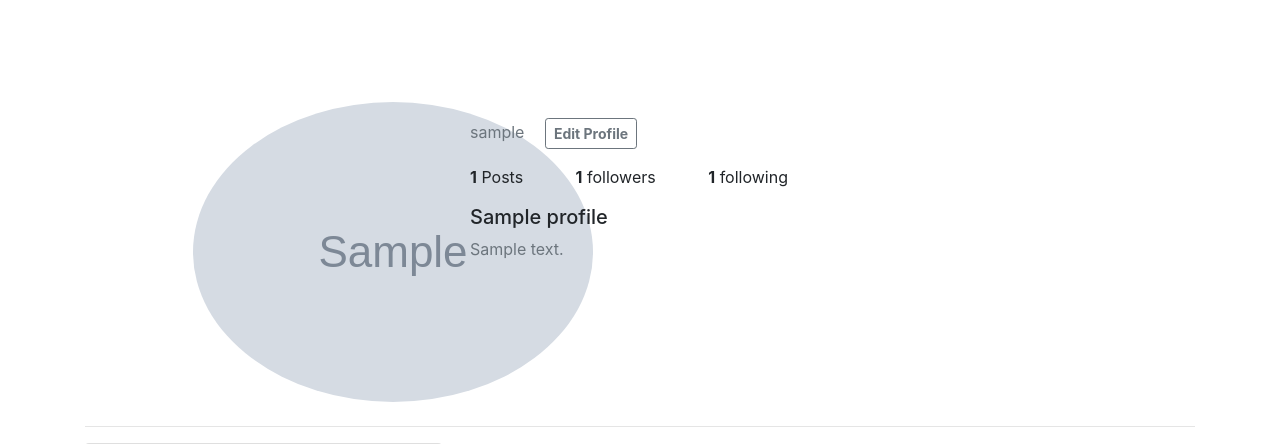
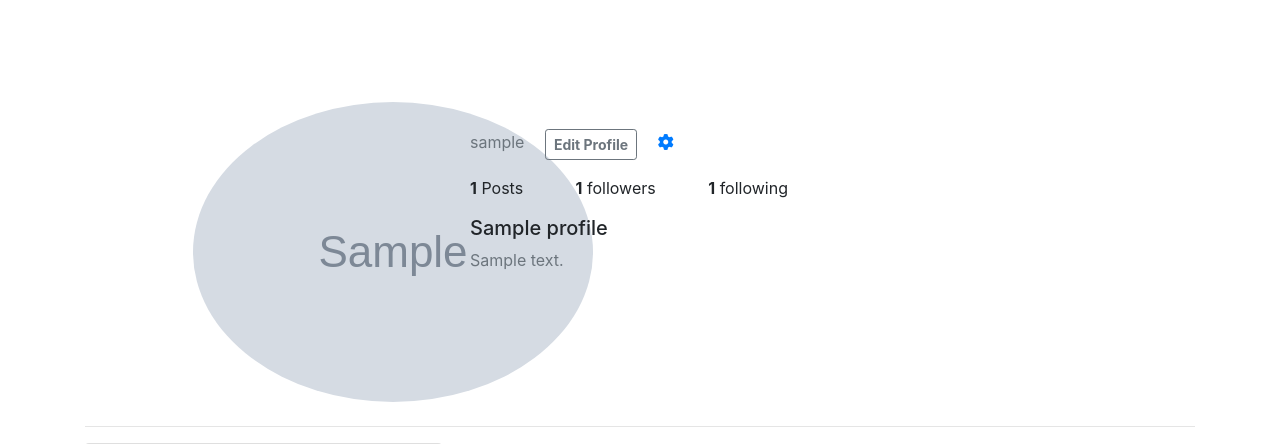
Before and after one commit to IanoSang/Instagram-Clone, a Django app: a page that uses app/templates/base.html in a window 1280 px wide. Shown: the top 444 px of the page. Run offline with Django 4.2, Linux system fonts and the light colour scheme; a user stored in the database is signed in; tables that the repository leaves empty hold one stand-in row (values such as "Sample post"); grey boxes marked "Sample" are stand-in pictures; some libraries are stand-ins or nearby versions.

Commit message:
feat: base-adds links to fontawosome to display icons in the page

```diff
--- a/app/templates/base.html
+++ b/app/templates/base.html
@@ -8,6 +8,8 @@
     <meta http-equiv="X-UA-Compatible" content="ie=edge">
     <link rel="stylesheet" href="https://cdn.jsdelivr.net/npm/bootstrap@4.5.3/dist/css/bootstrap.min.css"
           integrity="sha384-TX8t27EcRE3e/ihU7zmQxVncDAy5uIKz4rEkgIXeMed4M0jlfIDPvg6uqKI2xXr2" crossorigin="anonymous">
+    <link rel="stylesheet" href="https://stackpath.bootstrapcdn.com/font-awesome/4.7.0/css/font-awesome.min.css">
+    <script src='https://kit.fontawesome.com/a076d05399.js'></script>
      <link rel="stylesheet" href="{% static 'css/styles.css' %}">
     <title>Document</title>
 </head>
```
